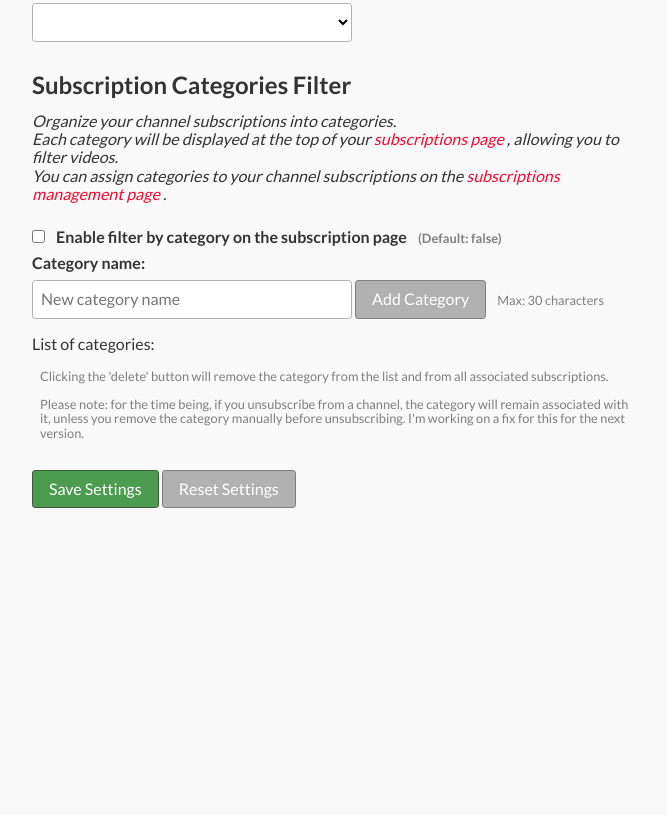
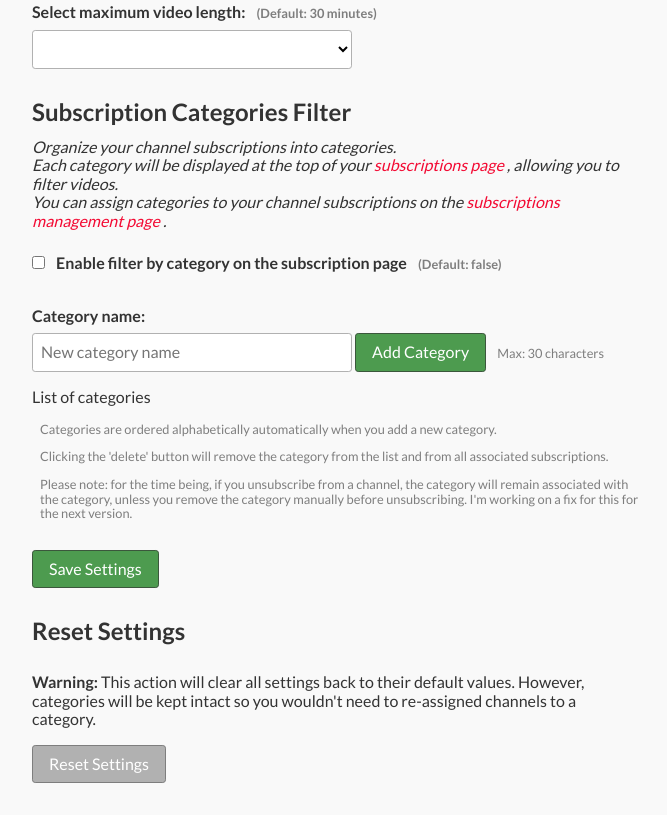
Before and after one commit to Essomia/chrome-ext-simpletube, a browser extension: page options.html in a window 1280 px wide. Shown: the part 555-1370 px from the top of the page, without its empty margins (304-971 px from the left). Before the commit the page ends 1079 px from the top, so only its background shows below. Drawn offline with nearby package versions, Linux system fonts and the light colour scheme.

Commit message:
fix: options - optimize options page display

```diff
--- a/options.css
+++ b/options.css
@@ -121,6 +121,7 @@
 
 /* Forms Buttons */
 
+.sptcl-form-add-button,
 .sptcl-form-save-button {
     background-color: var(--spt-success-base);
     border-color: var(--spt-success-dark);
--- a/options.html
+++ b/options.html
@@ -62,6 +62,8 @@
                     Enable filter by video length
                     <span class="sptcl-opt-default-info">(Default: true)</span>
                 </label>
+
+                <br />
 
                 <label
                     for="sptid-video-length-min"
@@ -153,6 +155,8 @@
                     <span class="sptcl-opt-default-info">(Default: false)</span>
                 </label>
 
+                <br />
+
                 <label
                     for="sptid-category-name"
                     class="sptcl-form-option-label"
@@ -171,32 +175,52 @@
                 </button>
                 <span class="sptcl-opt-default-info">Max: 30 characters</span>
 
-                <p>List of categories:</p>
+                <p>List of categories</p>
                 <ul
                     id="sptid-categories-list"
                     class="sptcl-opt-list-categories"
                 ></ul>
+
+                <p class="sptcl-opt-default-info">
+                    Categories are ordered alphabetically automatically when you
+                    add a new category.
+                </p>
                 <p class="sptcl-opt-default-info">
                     Clicking the 'delete' button will remove the category from
                     the list and from all associated subscriptions.
                 </p>
                 <p class="sptcl-opt-default-info">
                     Please note: for the time being, if you unsubscribe from a
-                    channel, the category will remain associated with it, unless
-                    you remove the category manually before unsubscribing. I'm
-                    working on a fix for this for the next version.
+                    channel, the category will remain associated with the
+                    category, unless you remove the category manually before
+                    unsubscribing. I'm working on a fix for this for the next
+                    version.
                 </p>
             </div>
 
             <!-- SAVE -->
-            <button id="sptid-settings-save" class="sptcl-form-save-button">
-                Save Settings
-            </button>
+            <div class="sptcl-opt-content-section">
+                <button id="sptid-settings-save" class="sptcl-form-save-button">
+                    Save Settings
+                </button>
+            </div>
 
             <!-- RESET -->
-            <button id="sptid-settings-reset" class="sptcl-form-reset-button">
-                Reset Settings
-            </button>
+            <div class="sptcl-opt-content-section">
+                <h2>Reset Settings</h2>
+                <p>
+                    <strong>Warning:</strong> This action will clear all
+                    settings back to their default values. However, categories
+                    will be kept intact so you wouldn't need to re-assigned
+                    channels to a category.
+                </p>
+                <button
+                    id="sptid-settings-reset"
+                    class="sptcl-form-reset-button"
+                >
+                    Reset Settings
+                </button>
+            </div>
         </main>
 
         <script src="options.js"></script>
--- a/options.js
+++ b/options.js
@@ -21,7 +21,7 @@ function renderAlertMessage(message, error = false) {
     renderAlertMessage.timeoutId = setTimeout(() => {
         messageElement.classList.remove("sptcl-error", "sptcl-success");
         messageElement.textContent = "";
-    }, 3000);
+    }, 5000);
 }
 
 function renderListCategories(categories) {
```
Also changed, not shown: manifest.json.
